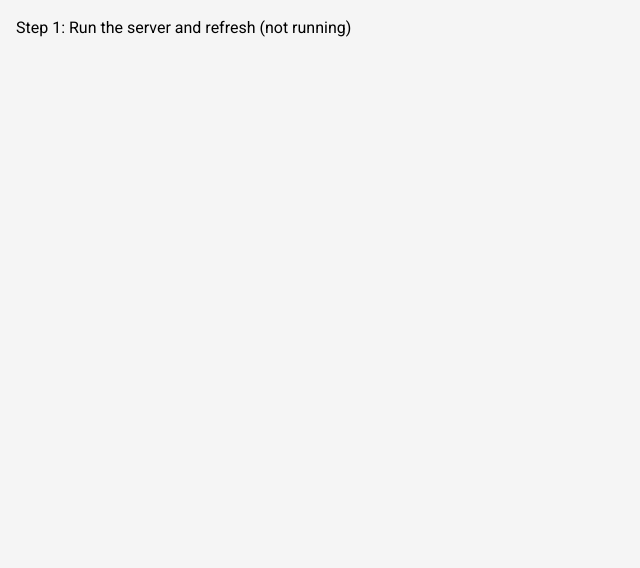
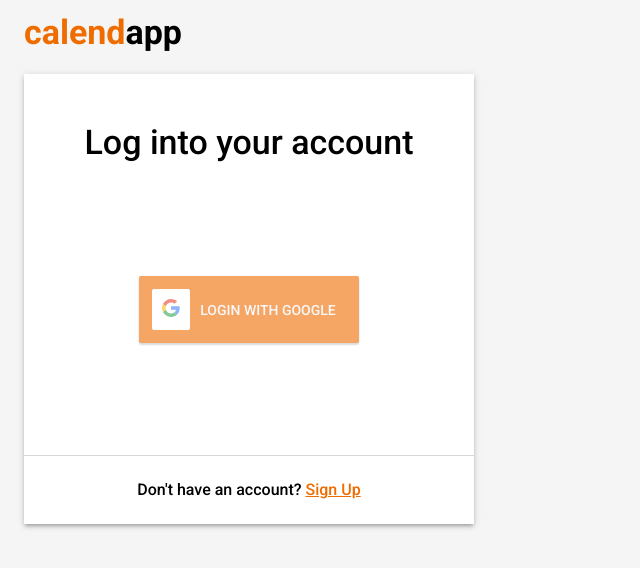
Before and after one commit to hatchways/team-matcha, a React (Create React App) app in the folder client/: page / in a window 1280 px wide. Shown: the top 568 px of the page, without its empty margins (0-640 px from the left). Built offline with nearby package versions, Linux system fonts and the light colour scheme; no server answers.

Commit message:
login component created

```diff
--- a/client/package.json
+++ b/client/package.json
@@ -10,6 +10,7 @@
     "node-sass": "^4.13.1",
     "react": "^16.8.6",
     "react-dom": "^16.8.6",
+    "react-google-login": "^5.1.0",
     "react-router-dom": "^5.0.1",
     "react-scripts": "^3.3.1"
   },
--- a/client/src/App.js
+++ b/client/src/App.js
@@ -4,7 +4,7 @@ import { MuiThemeProvider } from "@material-ui/core";
 import { BrowserRouter, Route, Switch } from "react-router-dom";
 import { theme } from "./themes/theme";
 // importing components
-import LandingPage from "./pages/Landing";
+import LoginPage from "./pages/LoginPage/LoginPage";
 import ProfileSetupPage from "./pages/ProfileSetupPage/ProfileSetupPage";
 // importing stylesheet
 import "./App.css";
@@ -19,7 +19,7 @@ class App extends Component{
           path="/"
           exact
           render={props => (
-            <LandingPage
+            <LoginPage
               {...props}
             />
         )}
--- /dev/null
+++ b/client/src/pages/LoginPage/LoginPage.js
@@ -0,0 +1,71 @@
+// importing modules
+import React from 'react';
+import { Box, Container, Typography } from '@material-ui/core';
+import { Link } from 'react-router-dom';
+// importing compnents
+import GoogleLogin from 'react-google-login';
+
+class LoginPage extends React.Component {
+    constructor(props){
+        super(props);
+        this.state = {};
+    }
+
+    handGoogleAuth = (res) => {
+        console.log('handGoogleAuth', res);
+        console.log('access token', res.accessToken);
+        console.log('access token', res.profileObj);
+        fetch('/googleAuth', {
+        method: 'POST',
+        headers: {
+            'Content-Type': 'application/json'
+        },
+        body: JSON.stringify({
+            access_token: res.accessToken,
+            profileObj: res.profileObj
+        })
+        })
+        .then(data => data.json())
+        .then((data) => {
+            console.log(data);
+        })
+        .catch(err => (err));
+        }
+
+
+    render(){
+        return(
+            <Container maxWidth="xl" className="login">
+                <Typography className="login__logo" variant="h4">
+                    calend<span className="login__logo--span">app</span>
+                </Typography>
+                <Box boxShadow={3} className="login__container">
+                    <Box className="login__container--header">
+                        <Typography className="login__title" variant="h4">
+                            Log into your account
+                        </Typography>
+                    </Box>
+                    <GoogleLogin
+                    clientId="798726661513-p69g4p5hn1cmura8mgm0sth9kqlnjoke.apps.googleusercontent.com"
+                    buttonText="LOGIN WITH GOOGLE"
+                    onSuccess={this.handGoogleAuth}
+                    onFailure={this.handGoogleAuth}
+                    className="login__btn"
+                    />
+                    <Box className="login__container--footer">
+                        <Typography variant="body1" className="login__container--footer--text">
+                            Don't have an account?&nbsp;
+                            <Link
+                                to="/signup"
+                                className="login__container--col--link"
+                            >Sign Up
+                            </Link>
+                        </Typography>
+                    </Box>
+                </Box>
+            </Container>
+        );
+    };
+};
+
+export default LoginPage;
--- /dev/null
+++ b/client/src/styles/components/LoginPage.scss
@@ -0,0 +1,69 @@
+.login{
+    @include applyFlex(center, center, column);
+    background-color: whitesmoke;
+    height: 100vh;
+    padding: 12px 16px;
+    width: 100%;
+
+    &__logo{
+        padding-bottom: 20px;
+        color: $primary;
+        font-weight: $bold-text;
+        &--span{
+            color: black;
+            font-weight: $bold-text;
+        }
+    }
+
+    &__container{
+        @include applyFlex(center, space-between, column);
+        background-color: #fff;
+        height: 450px;
+        width: 450px;
+
+        &--header{
+            @include applyFlex(flex-end, center);
+            height: 20%;
+            text-align: center;
+            width: 100%;
+        }
+
+        &--footer{
+            @include applyFlex(center, center);
+            border-top: solid 1px rgb(216, 216, 216);
+            height: 15%;
+            text-align: center;
+            width: 100%;
+
+            &--text{
+                font-weight: 500 !important;
+            }
+        }
+
+        &--col--link{
+            color: $primary;
+        }
+    }
+
+    &__title{
+        font-weight: 500 !important;
+    }
+
+    &__btn{
+        background-color: $primary !important;
+        color: whitesmoke !important;
+        padding: 12px 12px !important;
+    }
+}
+
+// Extra small devices (portrait phones, less than 576px)
+@media (max-width: 575.98px) {
+    .login{
+        &__container{
+            width: 90%;
+        }
+        &__title{
+            font-size: 1.6rem !important;
+        }
+    }
+}
--- a/client/src/styles/main.scss
+++ b/client/src/styles/main.scss
@@ -3,6 +3,7 @@
 @import './base/settings.scss';
 @import './base/mixins.scss';
 // importing component stylesheets
+@import './components/LoginPage.scss';
 @import './components/ProfileSetup.scss';
 @import './components/ProfileStepsHeader.scss';
 @import './components/ProfileStepsFooter.scss';
```
Also changed, not shown: 1 other file (tests, documents, lock files or other folders).
